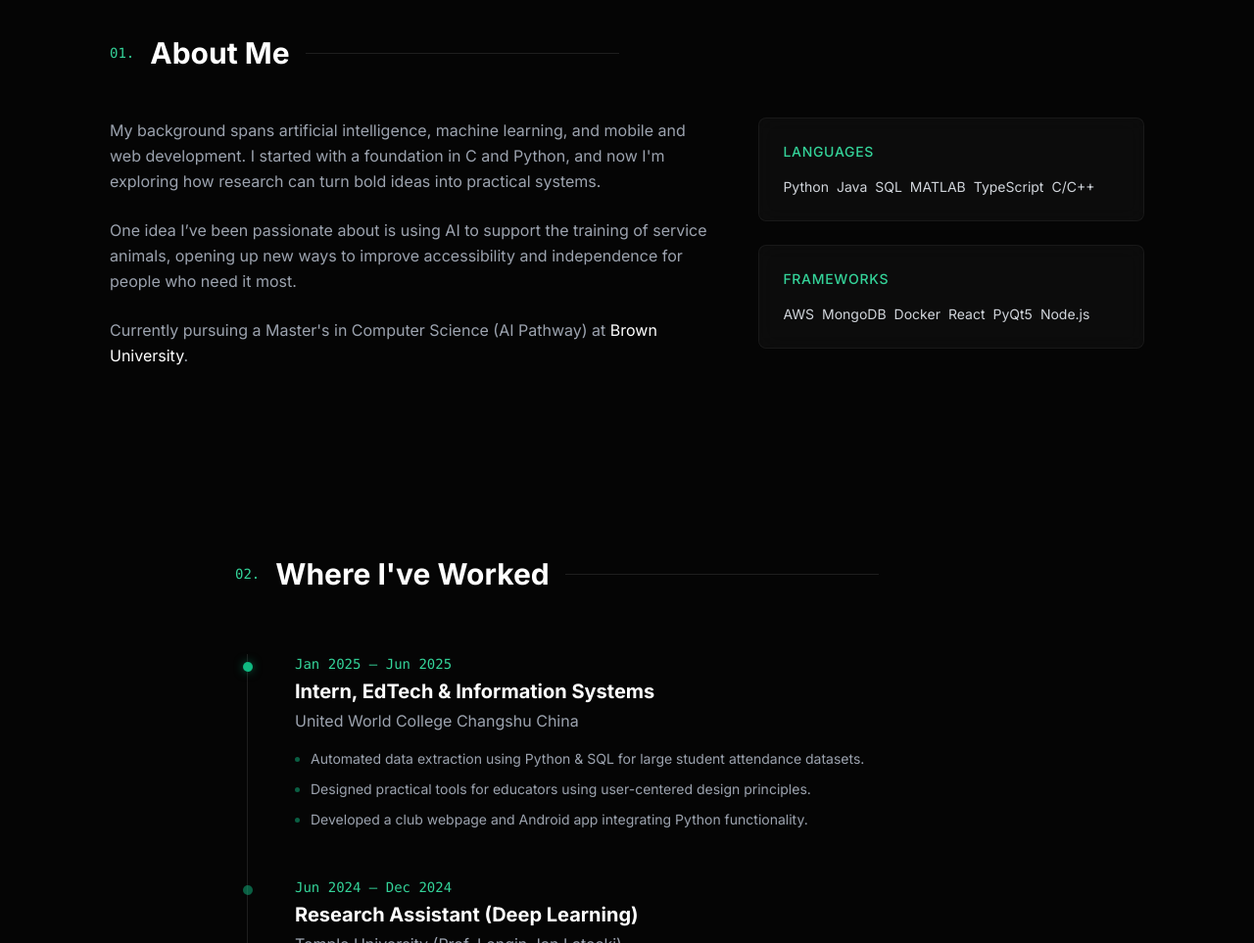
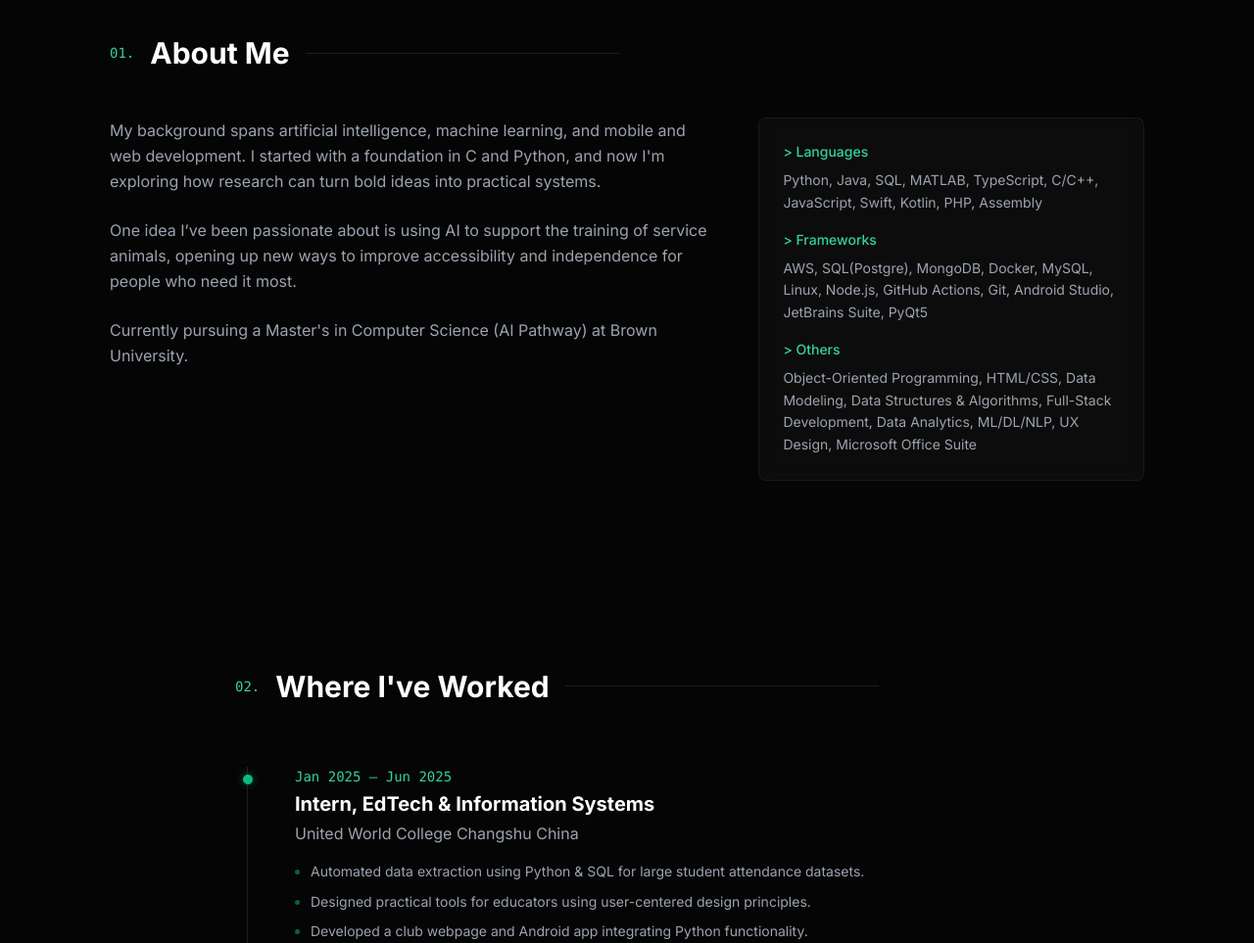
Before and after one commit to RenxuanYao/RenxuanYao.github.io, a plain HTML site: page index.html in a window 1280 px wide. Shown: the part 860-1823 px from the top of the page at 98% size. Drawn offline with nearby package versions, Linux system fonts and the light colour scheme.

Commit message:
a Ui update

```diff
--- a/index.html
+++ b/index.html
@@ -79,7 +79,7 @@
     <div class="flex items-center gap-6">
         <a href="#" class="text-gray-400 hover:text-white transition-colors flex items-center gap-2 group" title="Resume">
             <span class="text-xs font-light tracking-widest hidden lg:block opacity-0 group-hover:opacity-100 transition-opacity">RESUME</span>
-            <i class="fa-solid fa-file-pdf text-lg"></i>
+            <img src="file/cv.svg" alt="CV" class="h-5 w-5 opacity-60 group-hover:opacity-100 transition-opacity" style="filter: invert(100%);">
         </a>
         <a href="#" class="text-gray-400 hover:text-white transition-colors flex items-center gap-2 group" title="GitHub">
             <span class="text-xs font-light tracking-widest hidden lg:block opacity-0 group-hover:opacity-100 transition-opacity">GITHUB</span>
@@ -134,30 +134,32 @@
                     opening up new ways to improve accessibility and independence for people who need it most.
                 </p>
                 <p>
-                    Currently pursuing a Master's in Computer Science (AI Pathway) at <span class="text-white">Brown University</span>.
+                    Currently pursuing a Master's in Computer Science (AI Pathway) at Brown University.
                 </p>
             </div>
-            <div class="md:col-span-2 space-y-6">
-                <div class="glass-panel p-6 rounded-lg">
-                    <h3 class="text-emerald-400 font-medium mb-4 text-sm uppercase tracking-wider">Languages</h3>
-                    <div class="flex flex-wrap gap-2">
-                        <span class="text-sm text-gray-300">Python</span>
-                        <span class="text-sm text-gray-300">Java</span>
-                        <span class="text-sm text-gray-300">SQL</span>
-                        <span class="text-sm text-gray-300">MATLAB</span>
-                        <span class="text-sm text-gray-300">TypeScript</span>
-                        <span class="text-sm text-gray-300">C/C++</span>
+            <div class="md:col-span-2">
+                <!-- Consolidated Skills Panel -->
+                <div class="glass-panel p-6 rounded-lg space-y-4">
+                    <!-- Languages -->
+                    <div>
+                        <div class="text-emerald-400 mb-2 font-medium text-sm">> Languages</div>
+                        <div class="text-gray-400 text-sm leading-relaxed">
+                            Python, Java, SQL, MATLAB, TypeScript, C/C++, JavaScript, Swift, Kotlin, PHP, Assembly
+                        </div>
                     </div>
-                </div>
-                <div class="glass-panel p-6 rounded-lg">
-                    <h3 class="text-emerald-400 font-medium mb-4 text-sm uppercase tracking-wider">Frameworks</h3>
-                    <div class="flex flex-wrap gap-2">
-                        <span class="text-sm text-gray-300">AWS</span>
-                        <span class="text-sm text-gray-300">MongoDB</span>
-                        <span class="text-sm text-gray-300">Docker</span>
-                        <span class="text-sm text-gray-300">React</span>
-                        <span class="text-sm text-gray-300">PyQt5</span>
-                        <span class="text-sm text-gray-300">Node.js</span>
+                    <!-- Frameworks -->
+                    <div>
+                        <div class="text-emerald-400 mb-2 font-medium text-sm">> Frameworks</div>
+                        <div class="text-gray-400 text-sm leading-relaxed">
+                            AWS, SQL(Postgre), MongoDB, Docker, MySQL, Linux, Node.js, GitHub Actions, Git, Android Studio, JetBrains Suite, PyQt5
+                        </div>
+                    </div>
+                    <!-- Others -->
+                    <div>
+                        <div class="text-emerald-400 mb-2 font-medium text-sm">> Others</div>
+                        <div class="text-gray-400 text-sm leading-relaxed">
+                            Object-Oriented Programming, HTML/CSS, Data Modeling, Data Structures & Algorithms, Full-Stack Development, Data Analytics, ML/DL/NLP, UX Design, Microsoft Office Suite
+                        </div>
                     </div>
                 </div>
             </div>
```
Also changed, not shown: file/cv.svg (added).
